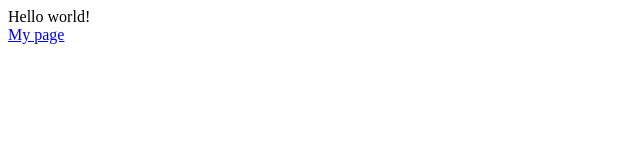
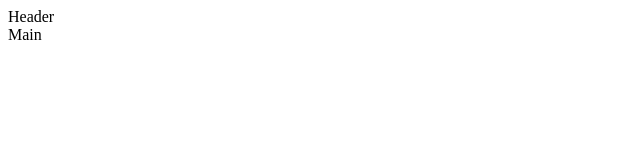
Before and after one commit to VictorMazurenko/my-project, a plain HTML site: page index.html in a window 1280 px wide. Shown: the whole page, without its empty margins (0-640 px from the left). Drawn offline with Linux system fonts and the light colour scheme.

Commit message:
Update index.html

```diff
--- a/index.html
+++ b/index.html
@@ -6,9 +6,7 @@
     <title>Document</title>
 </head>
 <body>
-    <header>Hello world!</header>
-    <main>
-        <a href="https://your-name.github.io/your-repo/">My page</a>
-    </main>
+    <header>Header</header>
+    <main>Main</main>
 </body>
 </html>
```
